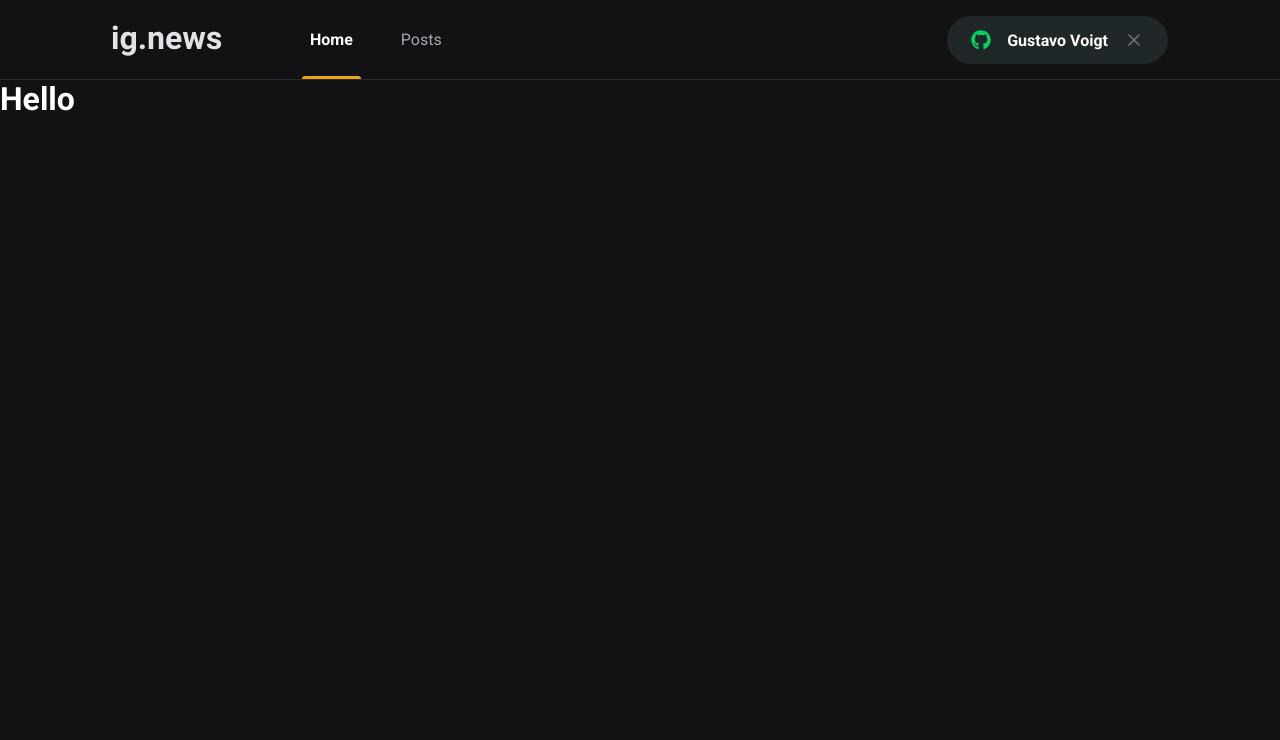
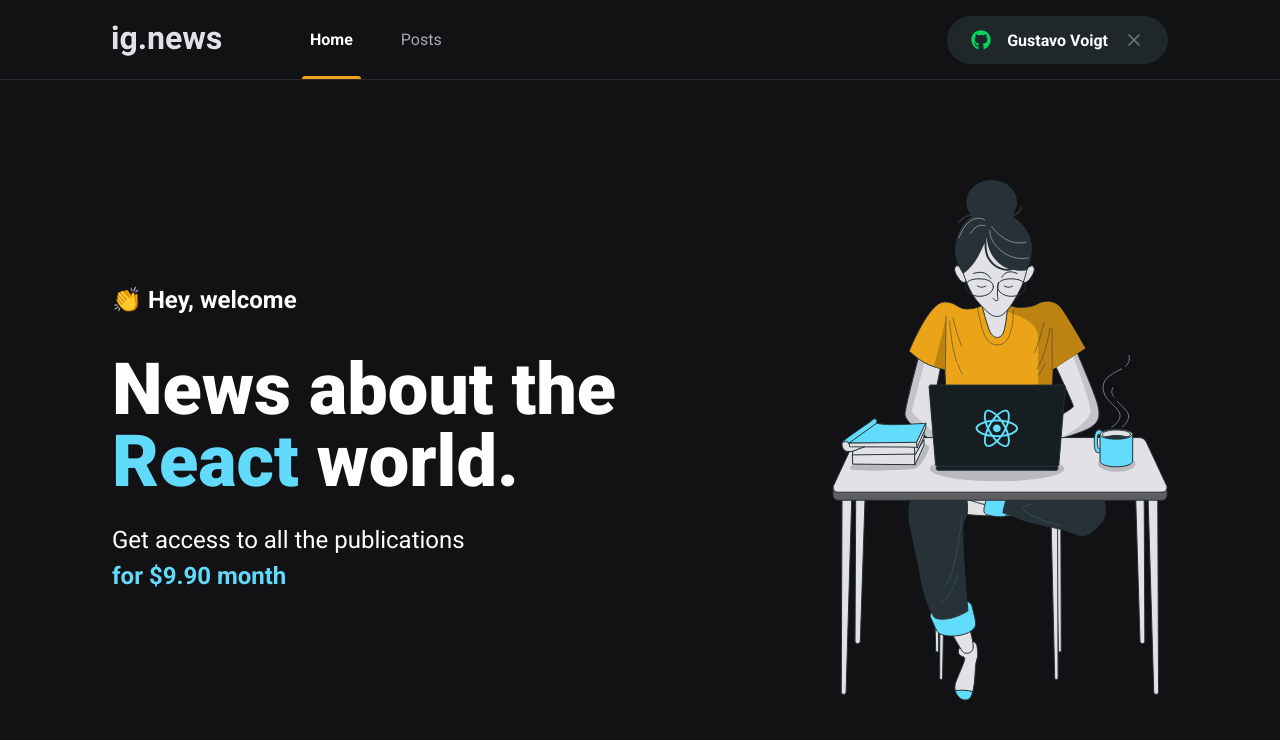
Before and after one commit to voigtito/react-ignite, a Next.js app in the folder applications/ignews/: page / in a window 1280 px wide. Shown: the top 740 px of the page. Built offline with nearby package versions, Linux system fonts and the light colour scheme.

Commit message:
Setting up the home page with styles

```diff
--- a/applications/ignews/src/pages/index.tsx
+++ b/applications/ignews/src/pages/index.tsx
@@ -3,10 +3,20 @@
 export default function Home() {
   return (
     <>
-    <Head>
-      <title>Início | ig.news</title>
-    </Head>
-    <h1 className={styles.title}>Hello</h1>
+      <Head>
+        <title>Home | ig.news</title>
+      </Head>
+      <main className={styles.contentContainer}>
+        <section className={styles.hero}>
+          <span>👏 Hey, welcome</span>
+          <h1>News about the <span>React</span> world.</h1>
+          <p>
+            Get access to all the publications <br />
+            <span>for $9.90 month</span>
+          </p>
+        </section>
+        <img src="/images/avatar.svg" alt="Girl codding"/>
+      </main>
     </>
   )
 }
--- a/applications/ignews/src/styles/home.module.scss
+++ b/applications/ignews/src/styles/home.module.scss
@@ -1,3 +1,42 @@
-.title {
-    font-family: Roboto;
+.contentContainer {
+    max-width: 1120px;
+    margin: 0 auto;
+    padding: 0 2rem;
+    height: calc(100vh - 5rem);
+
+    display: flex;
+    align-items: center;
+    justify-content: space-between;
 }
+
+.hero {
+    max-width: 600px;
+
+    > span {
+        font-size: 1.5rem;
+        font-weight: bold;
+    }
+
+    h1 {
+        font-size: 4.5rem;
+        line-height: 4.5rem;
+        font-weight: 900;
+        margin-top: 2.5rem;
+
+        span {
+            color: var(--cyan-500);
+        }
+    }
+
+    p {
+        font-size: 1.5rem;
+        line-height: 2.25rem;
+        margin-top: 1.5rem;
+
+        span {
+            color: var(--cyan-500);
+            font-weight: bold;
+        }
+    }
+
+}
```
